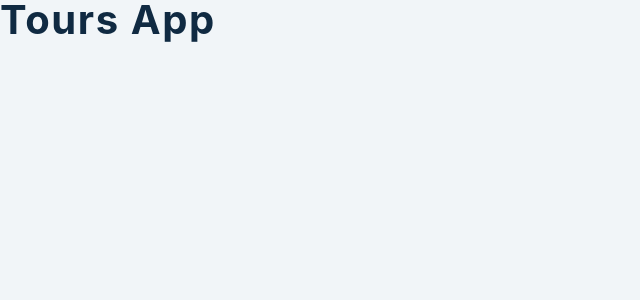
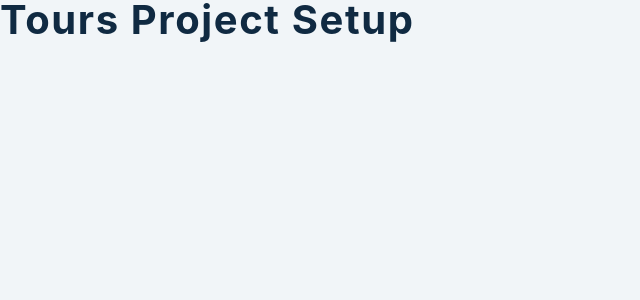
Before and after one commit to typhoon1zero2/React-Mini-Projects, a React (Create React App) app in the folder tours/: page / in a window 1280 px wide. Shown: the top 300 px of the page, without its empty margins (0-640 px from the left). Built offline with nearby package versions, Linux system fonts and the light colour scheme.

Commit message:
Setup App js

```diff
--- a/tours/src/App.js
+++ b/tours/src/App.js
@@ -1,9 +1,10 @@
-import './App.css';
+import { React,  useState, useEffect } from "react";
 
+// ATTENTION!!!!!!!!!!
+// I SWITCHED TO PERMANENT DOMAIN
+const url = 'https://course-api.com/react-tours-project'
 function App() {
-  return (
-    <h2>Tours App</h2>
-  );
+  return <h2>Tours Project Setup</h2>
 }
 
-export default App;
+export default App
```
